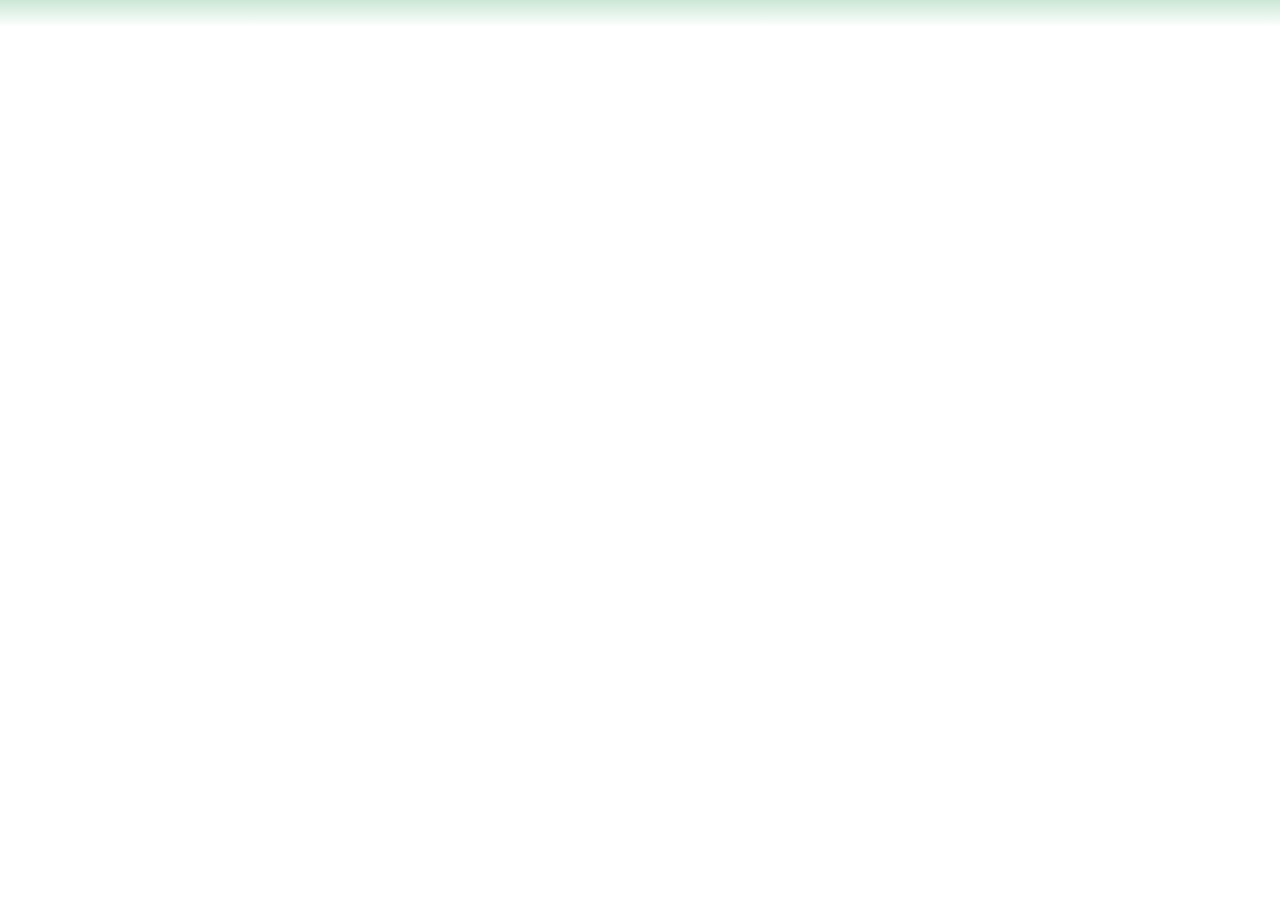
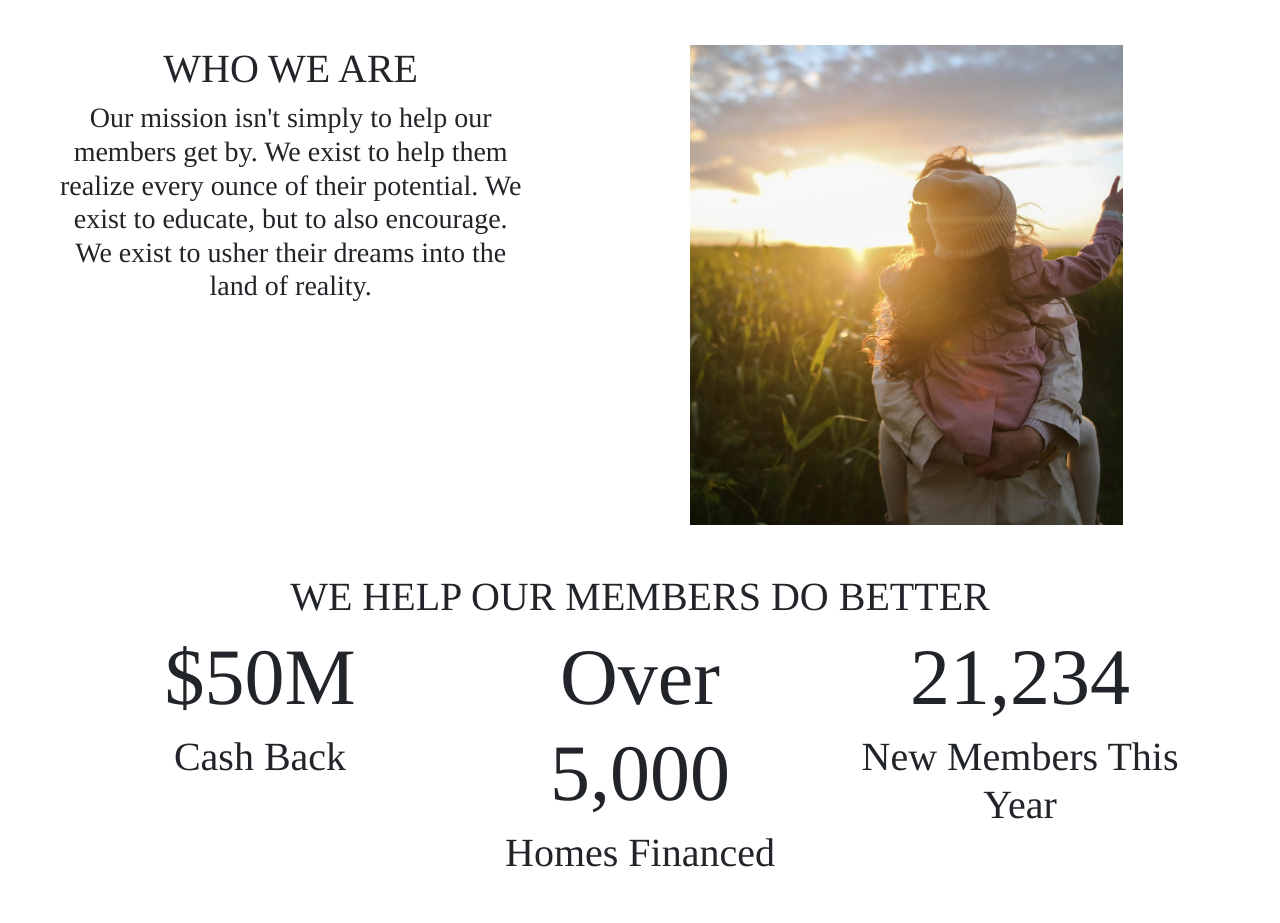
Before and after one commit to bfrizzell93/reactBank, a React (Create React App) app: page /About in a window 1280 px wide. Shown: the part 249-1172 px from the top of the page. Before the commit the page ends 800 px from the top, so only its background shows below. Built offline with nearby package versions, Linux system fonts and the light colour scheme.

Commit message:
jm aboutus

```diff
--- a/src/App.css
+++ b/src/App.css
@@ -4,11 +4,7 @@
 
 .App-logo {
   height: 40vmin;
-
 }
-
-
-
 
 .App-header {
   min-height: 100vh;
@@ -19,19 +15,15 @@
   font-size: calc(10px + 2vmin);
 }
 
-
-
-
-
 body {
-  font-family: 'Times', 'Times New Roman', Times, serif;
+  font-family: "Times", "Times New Roman", Times, serif;
 }
 
 h1,
 h2,
 h3,
 .card-body > .card-title {
-  font-family: 'Times', cursive;
+  font-family: "Times", cursive;
 }
 
 .card-title {
@@ -39,13 +31,10 @@ h3,
   font-size: 1.25rem;
 }
 
-
-
 .card-img-overlay .card-title {
   color: white;
   background-color: rgba(0, 0, 0, 0.5);
 }
-
 
 .row-content {
   padding: 50px 0;
@@ -98,10 +87,21 @@ h3,
   transition: 300ms ease-in;
 }
 
-.card-img{
+.card-img {
   height: 25rem;
 }
 
 .loginIcon {
   align-content: center;
 }
+
+.aboutusimg {
+  height: 60vh;
+  width: 60%;
+  object-fit: cover;
+  object-position: center;
+}
+
+.aboutUsStats {
+  font-size: 5rem;
+}
--- a/src/App.js
+++ b/src/App.js
@@ -1,11 +1,12 @@
-import React from 'react';
-import Header from './components/Header';
-import Footer from './components/Footer';
-import { Routes, Route} from 'react-router-dom';
-import HomePage from './pages/HomePage';
-import ContactPage from './pages/ContactPage';
+import React from "react";
+import Header from "./components/Header";
+import Footer from "./components/Footer";
+import { Routes, Route } from "react-router-dom";
+import HomePage from "./pages/HomePage";
+import ContactPage from "./pages/ContactPage";
 
-import './App.css';
+import "./App.css";
+import AboutPage from "./pages/AboutPage";
 //import { frameLoop } from '@react-spring/shared';
 
 function App() {
@@ -13,8 +14,9 @@ function App() {
     <div className="App">
       <Header />
       <Routes>
-        <Route path='/' element={<HomePage />}/>
-        <Route path='contact' element={<ContactPage />}/>
+        <Route path="/" element={<HomePage />} />
+        <Route path="contact" element={<ContactPage />} />
+        <Route path="About" element={<AboutPage />} />
       </Routes>
       <Footer />
     </div>
--- a/src/pages/AboutPage.js
+++ b/src/pages/AboutPage.js
@@ -1,11 +1,65 @@
-
-
+import {
+  Button,
+  Col,
+  Container,
+  Row,
+  Card,
+  CardBody,
+  CardHeader,
+  CardTitle,
+} from "reactstrap";
+import SubHeader from "../components/SubHeader";
+import aboutUsFamily from "../app/assets/aboutUsFamily.jpg";
+import aboutUsFamily1 from "../app/assets/aboutUsFamily1.jpg";
 const AboutPage = () => {
   return (
-    <div>AboutPage</div>
-  )
-}
+    <div>
+      <Container>
+        <SubHeader current="About" />
+      </Container>
+      <Row className="mx-auto mt-5">
+        <Col md="5">
+          <div className="aboutus-statement ms-5 ">
+            <h1 className="">WHO WE ARE</h1>
+            <h3>
+              Our mission isn't simply to help our members get by. We exist to
+              help them realize every ounce of their potential. We exist to
+              educate, but to also encourage. We exist to usher their dreams
+              into the land of reality.
+            </h3>
+          </div>
+        </Col>
+        <Col md="7">
+          <img className="aboutusimg" src={aboutUsFamily} />
+        </Col>
+      </Row>
+      <Container className="mt-5">
+        <h1>WE HELP OUR MEMBERS DO BETTER</h1>
+      </Container>
+      <Container>
+        <Row>
+          <Col md="4">
+            <h1 className="aboutUsStats">$50M</h1>
+            <h1>Cash Back</h1>
+          </Col>
+          <Col md="4">
+            <h1 className="aboutUsStats">Over 5,000</h1>
+            <h1>Homes Financed</h1>
+          </Col>
+          <Col md="4">
+            <h1 className="aboutUsStats">21,234</h1>
+            <h1>New Members This Year</h1>
+          </Col>
+        </Row>
+      </Container>
+      <CardBody className="mt-5">
+        <CardTitle>Ready to become a member?</CardTitle>
+        <Button color="success">Begin Application</Button>
+      </CardBody>
+    </div>
+  );
+};
 
-export default AboutPage
+export default AboutPage;
 
 //POST RELEVANT ABOUT INFO HERE//
```
Also changed, not shown: src/app/assets/aboutUsFamily.jpg (added), src/app/assets/aboutUsFamily1.jpg (added).
